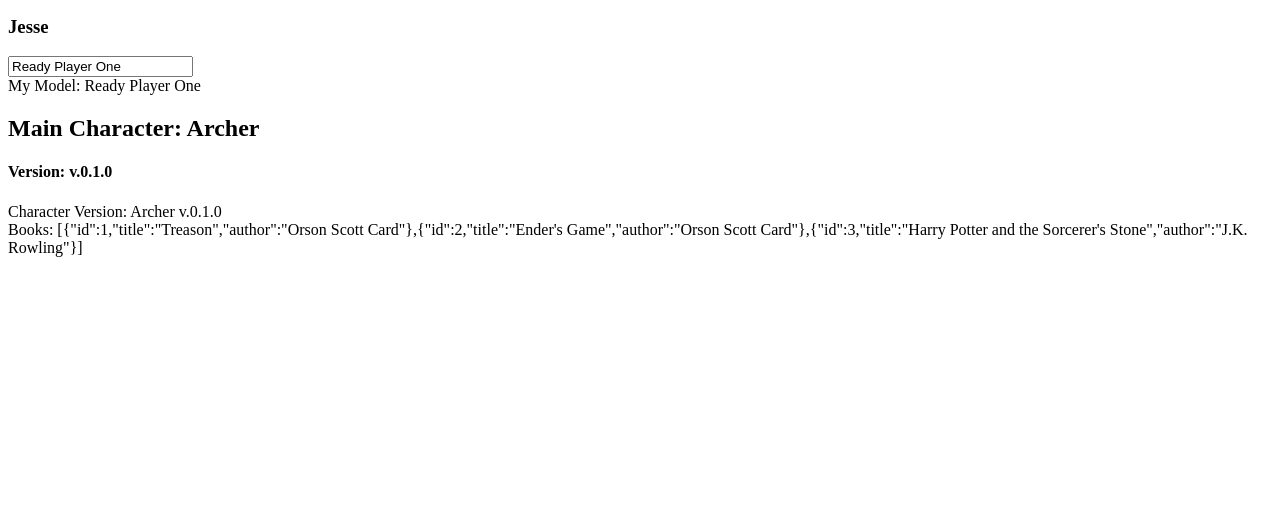
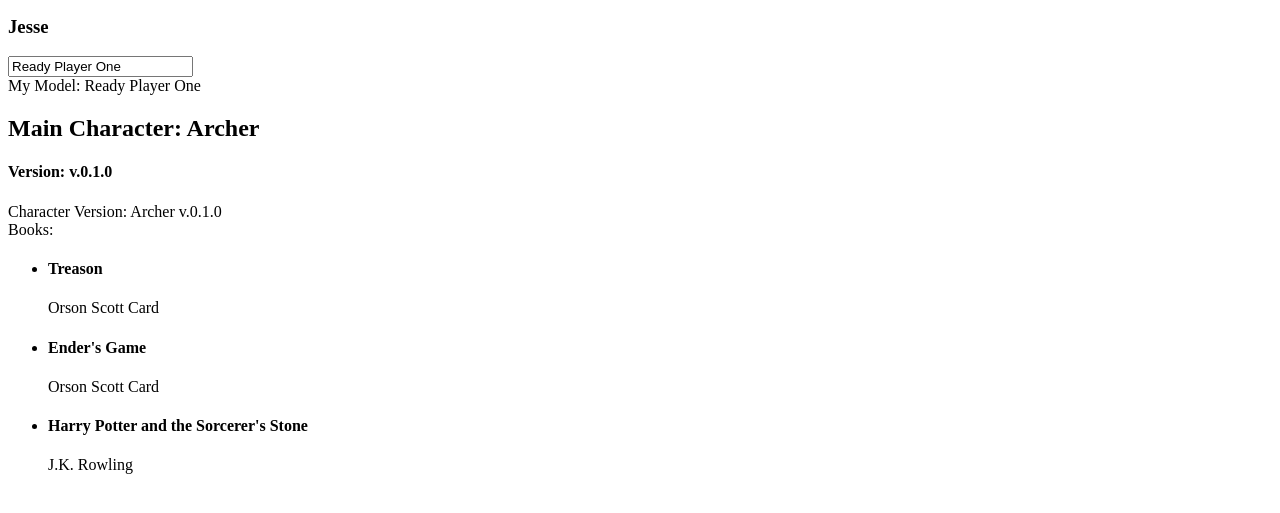
Before and after one commit to sogalutira/angular-demo, a website: page public/index.html in a window 1280 px wide. Shown: the part 101-614 px from the top of the page. Drawn offline with nearby package versions, Linux system fonts and the light colour scheme.

Commit message:
step13_ngRepeat

```diff
--- a/public/index.html
+++ b/public/index.html
@@ -24,6 +24,16 @@
   </div>
   <h4>Version: {{APP_VERSION}}</h4>
   <div>Character Version: {{ CharacterVersionFactory }}</div>
-  <div>Books: {{ books }}</div>
+  <div>Books:</div>
+    <ul>
+      <li ng-repeat="book in books">
+        <h4>
+          {{ book.title }}
+        </h4>
+        <p class="book_author">
+          {{ book.author }}
+        </p>
+      </li>
+    </ul>
 </body>
 </html>
```
